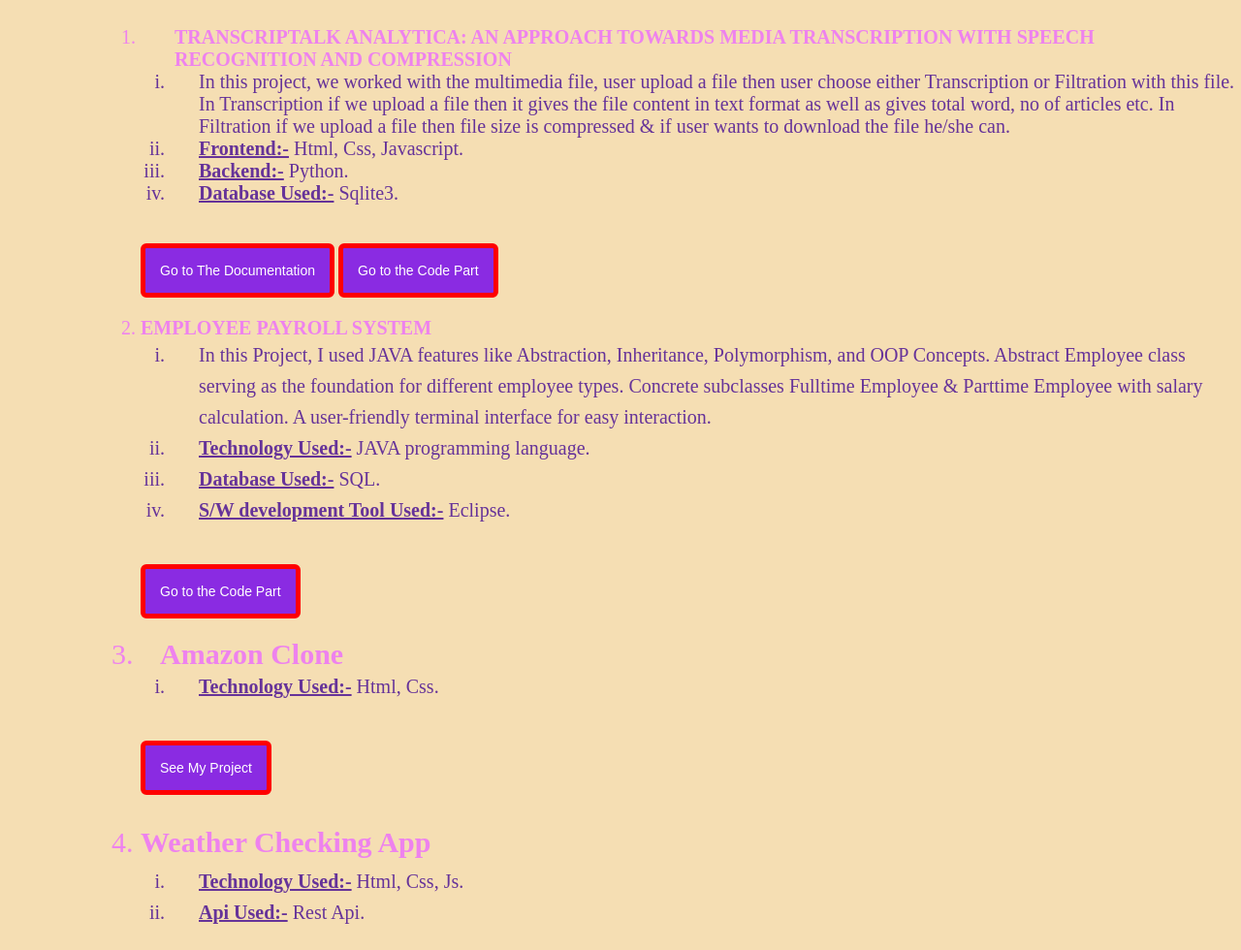
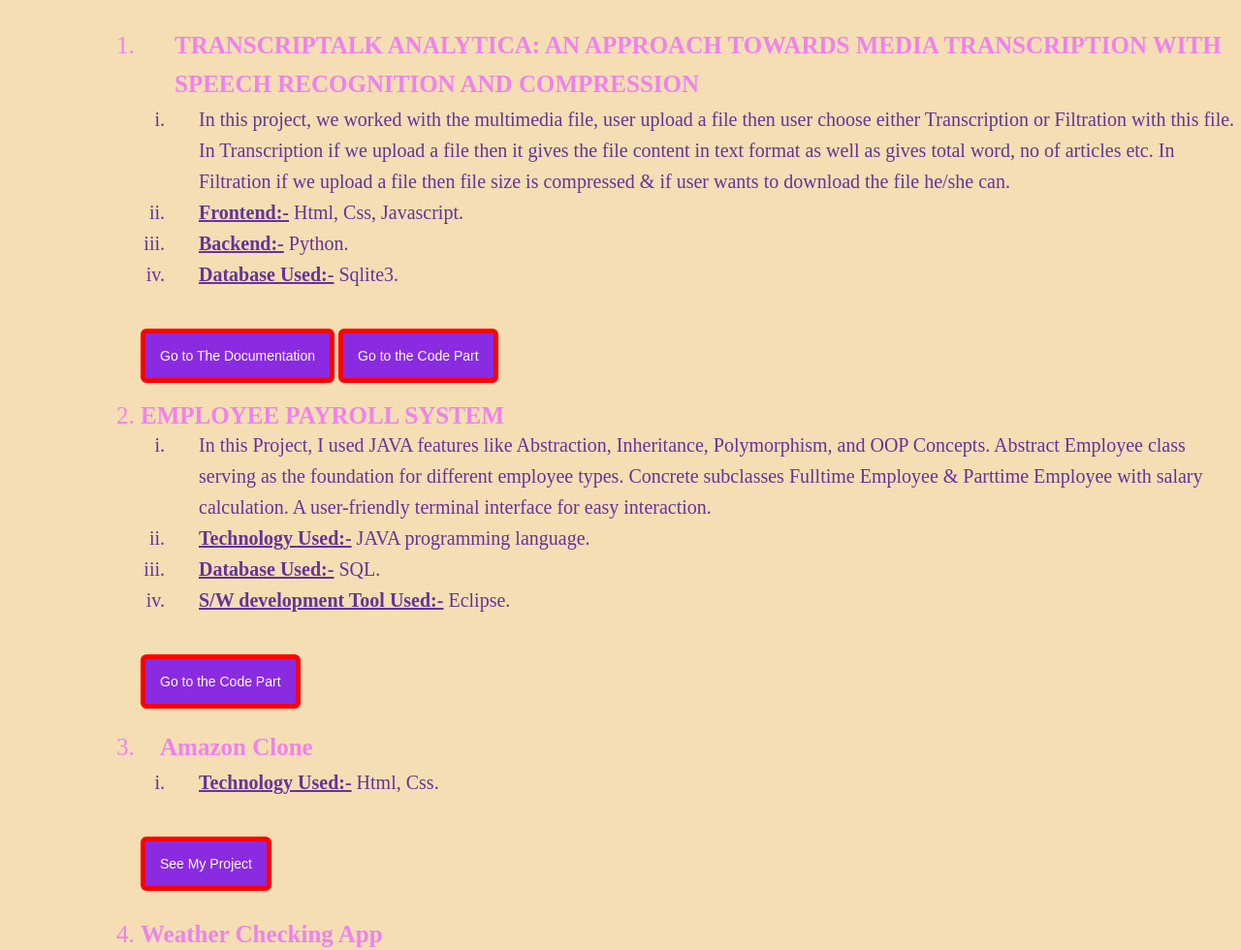
Before and after one commit to arnamghosh5/Portfolio_Website, a plain HTML site: page index.html in a window 1280 px wide. Shown: the part 1533-2513 px from the top of the page at 97% size. Drawn offline with nearby package versions, Linux system fonts and the light colour scheme.

Commit message:
Update index.css

```diff
--- a/index.css
+++ b/index.css
@@ -125,21 +125,24 @@ nav {
 
 .proj .t {
     margin: auto;
-    font-size: 20px;
+    font-size: 25px;
     padding: auto;
     color: violet;
+    line-height: 1.6;
 }
 
 .proj .k {
     padding-left: 30px;
     font-size: 20px;
+    line-height: 1.6;
 }
 
 .proj .ar{
-    font-size: 30px;
+    font-size: 25px;
     color: violet;
     padding-left: 20px;
     padding-top: 20px;
+    line-height: 1.6;
 }
 .proj {
     margin-left: 140px;
@@ -172,7 +175,7 @@ nav {
 .proj .l {
     padding-top: 20px;
     margin: auto;
-    font-size: 20px;
+    font-size: 25px;
     color: violet;
 }
 
@@ -189,7 +192,7 @@ nav {
 .proj .ak{
     padding-top: 25px;
     margin: auto;
-    font-size: 30px;
+    font-size: 25px;
     color: violet;
     line-height: 1.6;
 }
```
